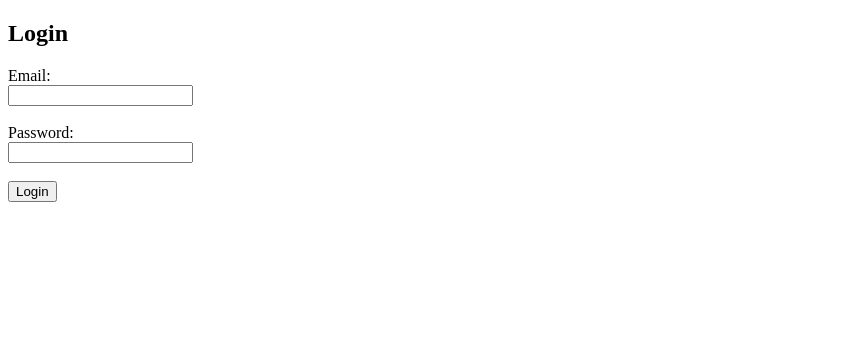
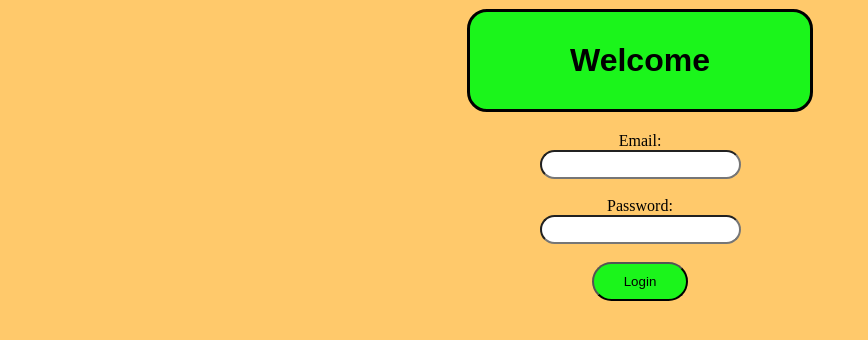
Before and after one commit to broekhuyse/dailybyte, a plain HTML site: page frontend/login.html in a window 1280 px wide. Shown: the whole page, without its empty margins (0-868 px from the left). Drawn offline with Linux system fonts and the light colour scheme.

Commit message:
updated login css

```diff
--- a/frontend/login.html
+++ b/frontend/login.html
@@ -1,14 +1,17 @@
 <!DOCTYPE html>
 <html lang="en">
 <head>
+	<link rel="stylesheet" href="styling.css">
     <meta charset="UTF-8">
     <meta http-equiv="X-UA-Compatible" content="IE=edge">
     <meta name="viewport" content="width=device-width, initial-scale=1.0">
     <script src="authentication.js"></script>
     <title>Login</title>
 </head>
-<body>
-    <h2>Login</h2>
+<body class="login-page">
+
+    <h2>Welcome</h2>
+	<br>
     <label>Email: </label>
     <br>
     <input id="email" type="email" value="">
--- a/frontend/styling.css
+++ b/frontend/styling.css
@@ -2,9 +2,9 @@
   border: none;
   color: blue;
   padding: 15px 32px;
-  padding-bottom: 50px;
-  padding-left: 600px;
-  text-align: center;
+
+  top: 0px;
+  right: 0px;
   text-decoration: none;
   display: inline-block;
   font-size: 16px;
@@ -106,3 +106,49 @@ li{
 .byte p{
   margin-left: 8px;
 }
+.main-page{
+  background-color: #ffc96b;
+}
+.login-page{
+  text-align: center;
+
+  background-color: #ffc96b;
+
+}
+.login-page h2{
+  -webkit-border-radius: 20px 20px 20px 20px;
+  -moz-border-radius: 20px 20px 20px 20px;
+  border-radius: 20px 20px 20px 20px;
+  border: solid;
+  color: black;
+  padding: 30px 100px;
+  text-align: center;
+  text-decoration: none;
+  display: inline-block;
+  font-size: 32px;
+  font-weight: bold;
+  margin: 1px 1px;
+  font-family: arial;
+  background-color: #1bf51b;
+  margin-bottom: 20px;
+}
+.login-page input{
+  -webkit-border-radius: 20px 20px 20px 20px;
+  -moz-border-radius: 20px 20px 20px 20px;
+  border-radius: 20px 20px 20px 20px;
+  padding: 5px 10px;
+  display: inline-block;
+  font-family: arial;
+}
+.login-page button{
+  -webkit-border-radius: 20px 20px 20px 20px;
+  -moz-border-radius: 20px 20px 20px 20px;
+  border-radius: 20px 20px 20px 20px;
+  padding: 10px 30px;
+  font-family: arial;
+  background-color: #1bf51b;
+}
+.login-page button:hover{
+  background-color: #27d417;
+  cursor: pointer;
+}
```
Also changed, not shown: frontend/main.html (+3 -3 lines), db_logo2.png (added), frontend/db_logo.png (added), frontend/db_logo3.png (added).
